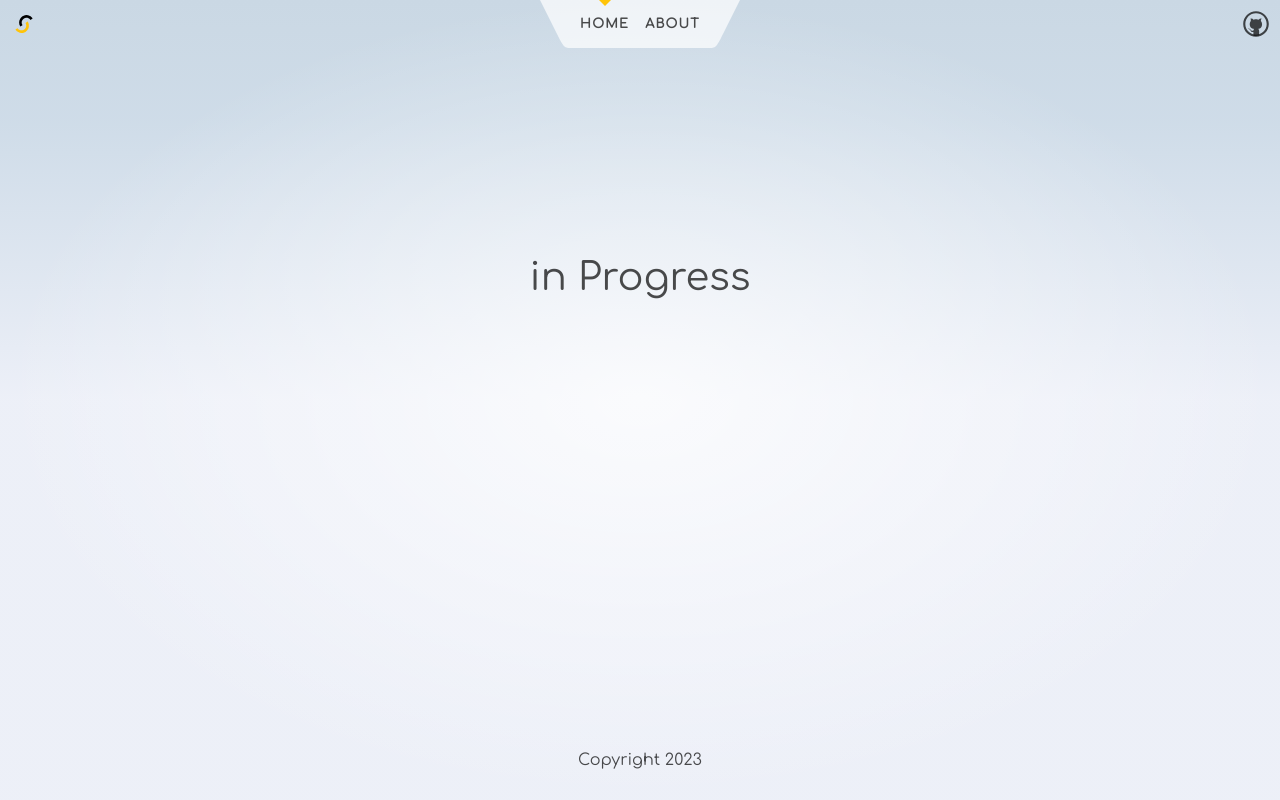
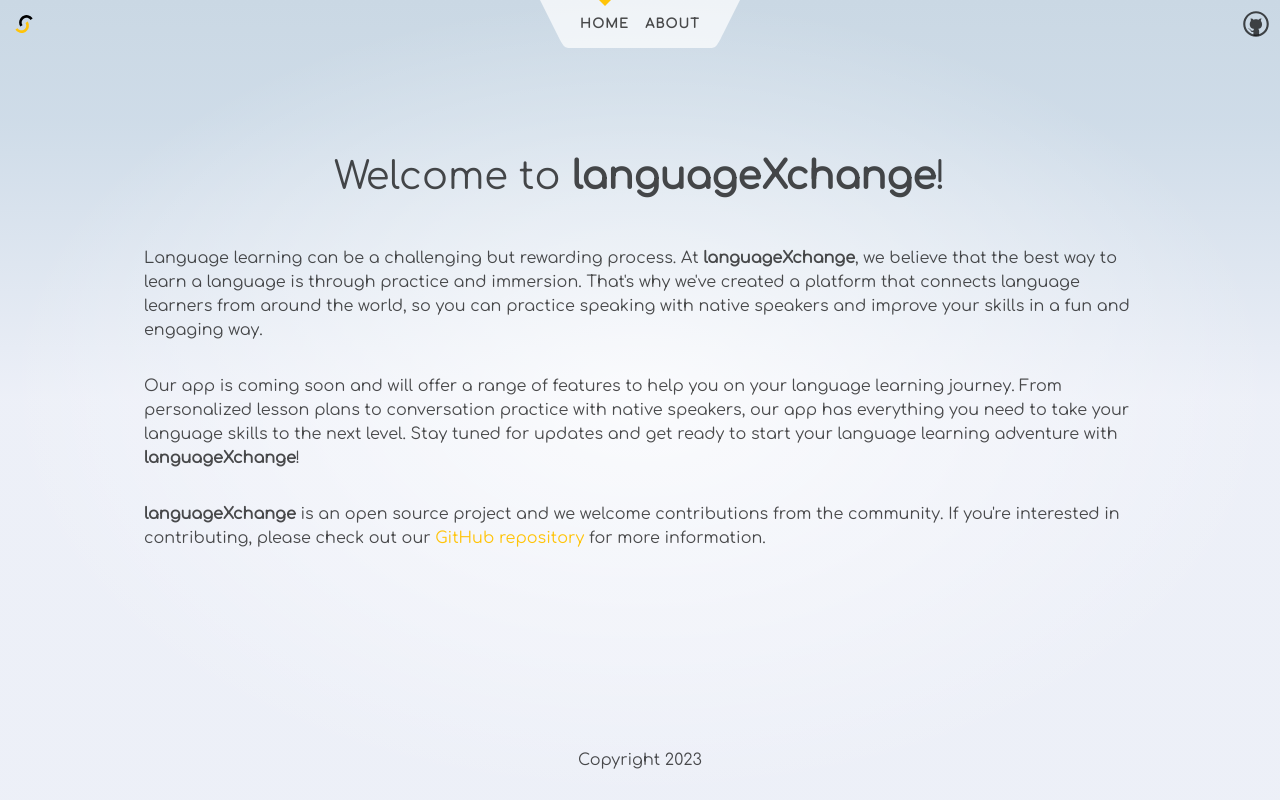
Before and after one commit to langx/website, a SvelteKit app: page / in a window 1280 px wide. Built offline with nearby package versions, Linux system fonts and the light colour scheme.

Commit message:
welcome text

```diff
--- a/src/routes/+page.svelte
+++ b/src/routes/+page.svelte
@@ -6,9 +6,25 @@
 	<title>Home</title>
 	<meta name="description" content="Svelte demo app" />
 </svelte:head>
-
 <section>
-	<h1>in Progress</h1>
+	<h1>Welcome to <span>languageXchange</span>!</h1>
+	<p>
+		Language learning can be a challenging but rewarding process. At <span>languageXchange</span>,
+		we believe that the best way to learn a language is through practice and immersion. That's why
+		we've created a platform that connects language learners from around the world, so you can
+		practice speaking with native speakers and improve your skills in a fun and engaging way.
+	</p>
+	<p>
+		Our app is coming soon and will offer a range of features to help you on your language learning
+		journey. From personalized lesson plans to conversation practice with native speakers, our app
+		has everything you need to take your language skills to the next level. Stay tuned for updates
+		and get ready to start your language learning adventure with <span>languageXchange</span>!
+	</p>
+	<p>
+		<span>languageXchange</span> is an open source project and we welcome contributions from the
+		community. If you're interested in contributing, please check out our
+		<a href="https://github.com/languageXchange/website">GitHub repository</a> for more information.
+	</p>
 </section>
 
 <style>
@@ -23,4 +39,8 @@
 	h1 {
 		width: 100%;
 	}
+
+	span {
+		font-weight: bold;
+	}
 </style>
```
